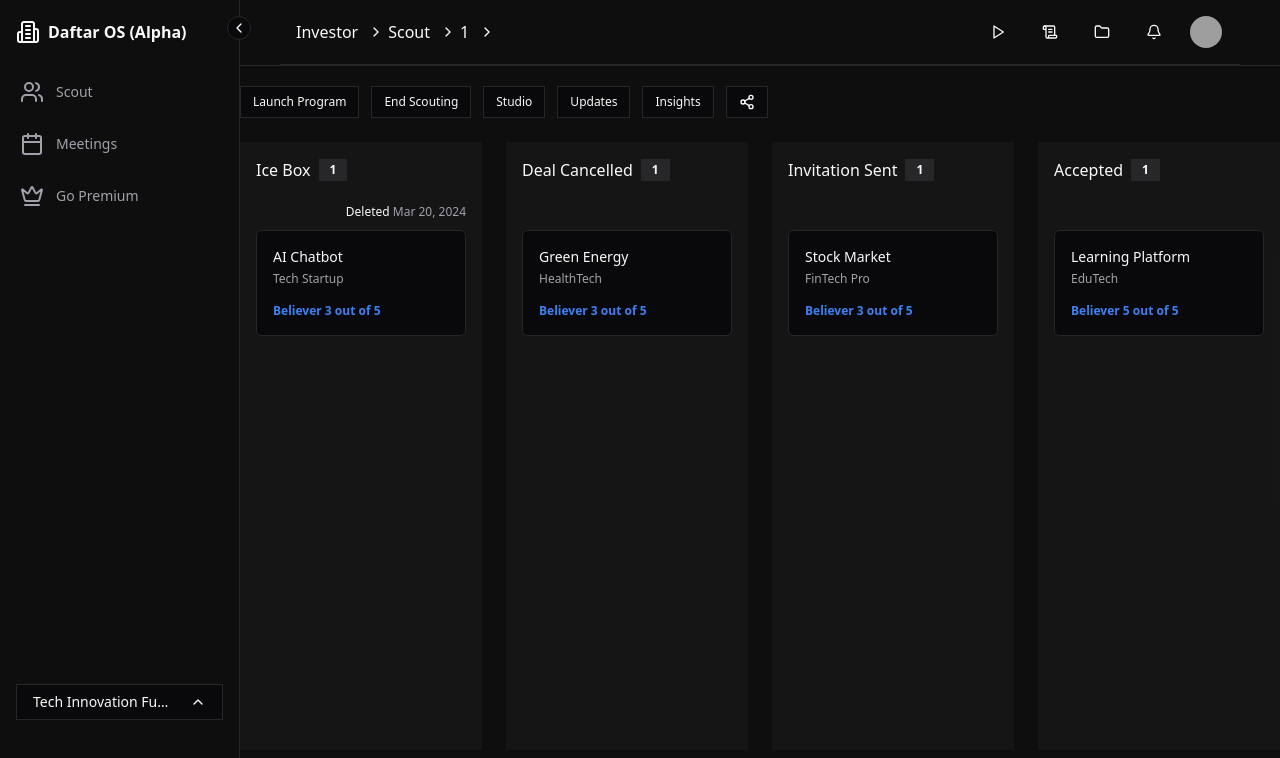
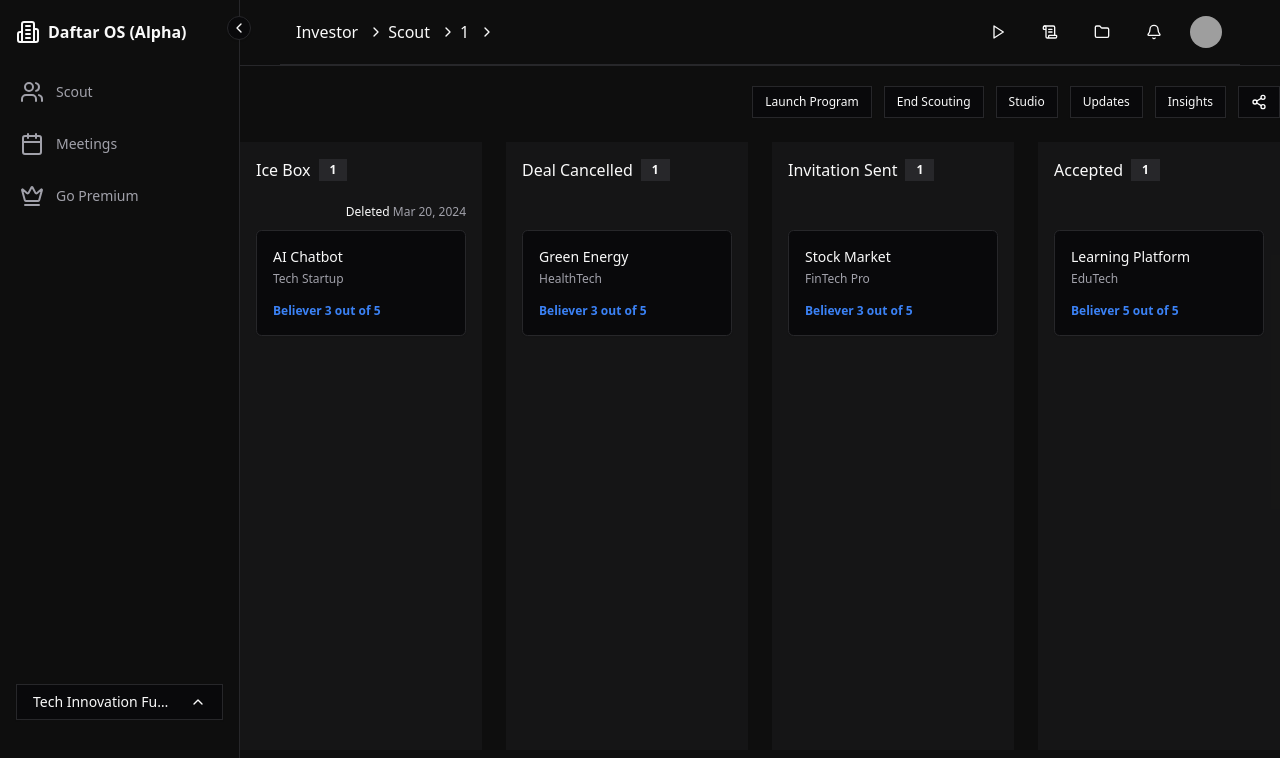
Before and after one commit to AESiR-0/daftar-scout, a Next.js app: page /investor/scout/1 in a window 1280 px wide. Shown: the top 758 px of the page. Built offline with nearby package versions, Linux system fonts and the light colour scheme; grey boxes are pictures that could not be loaded.

Commit message:
command buttons on the right side of the screen

```diff
--- a/app/investor/(auth)/scout/[slug]/page.tsx
+++ b/app/investor/(auth)/scout/[slug]/page.tsx
@@ -280,7 +280,7 @@ export default function ProgramDetailsPage() {
   return (
     <div className="space-y-6 max-w-6xl container mx-auto">
       {/* Header Section */}
-      <div className="flex items-end justify-between gap-2">
+      <div className="flex items-end justify-end w-full gap-2">
         <div className="flex items-center justify-end gap-3">
           <Button
             size="sm"
```
